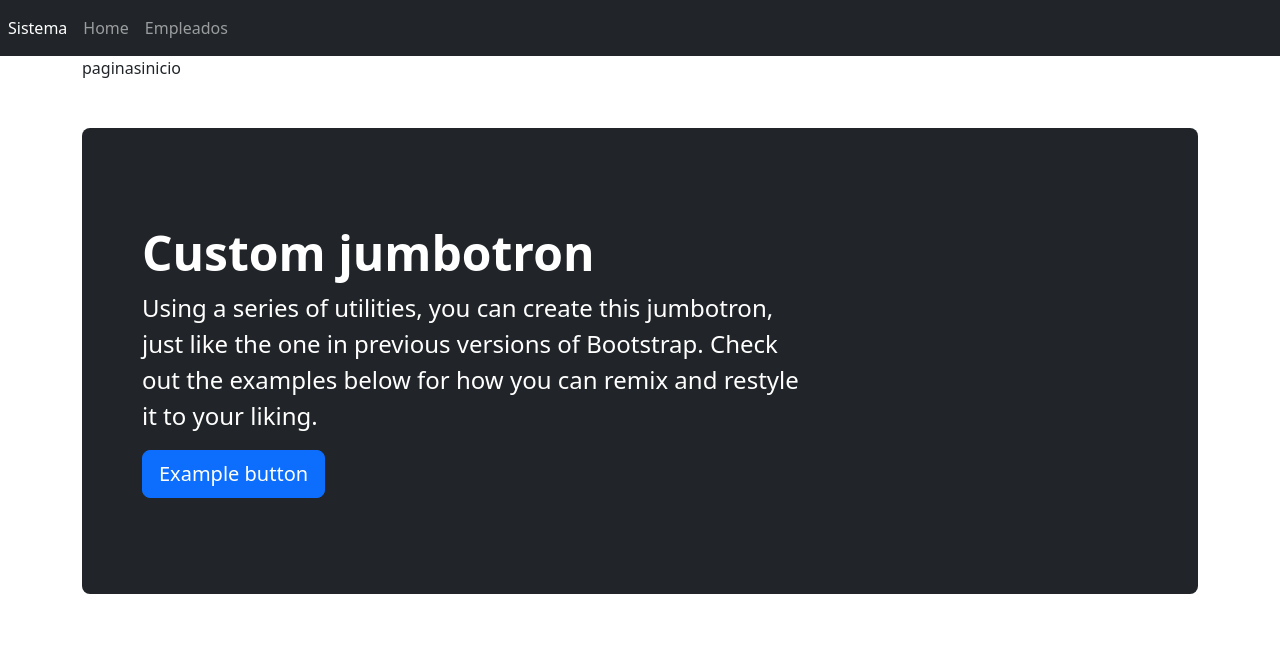
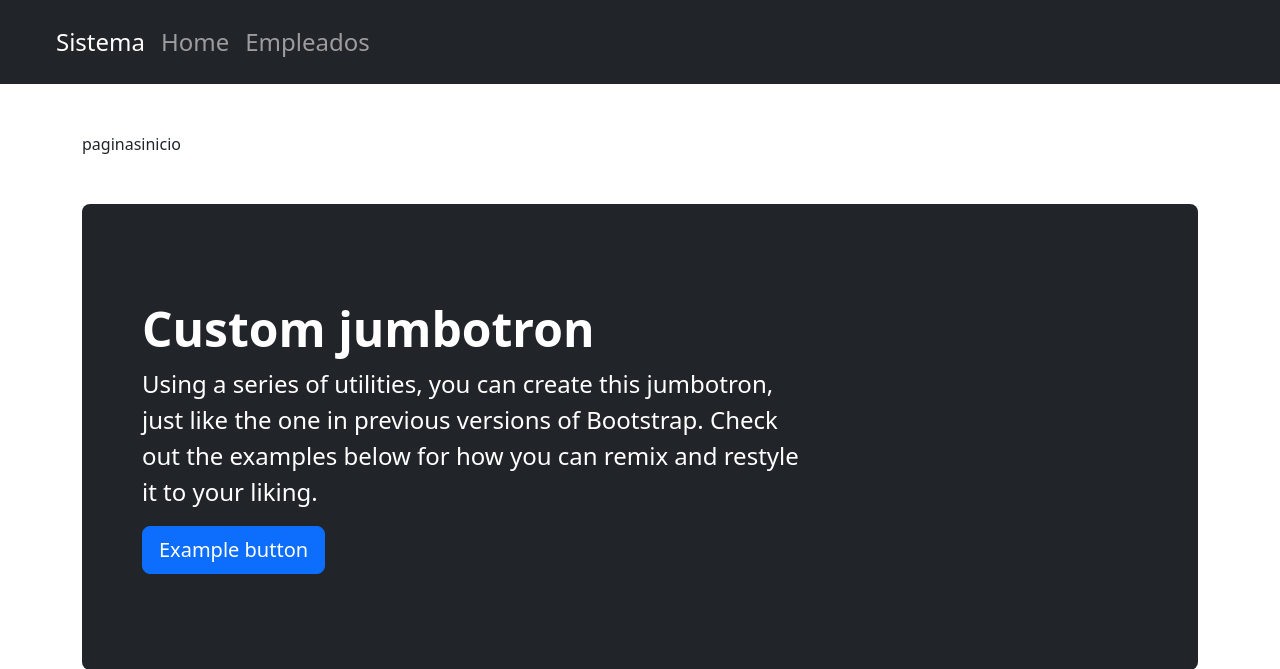
Before and after one commit to JorgeDevmm/personal-app-empleados, a PHP site: page / in a window 1280 px wide. Shown: the top 669 px of the page. Run offline with PHP 8.4, Linux system fonts and the light colour scheme.

Commit message:
Revisando de envio de datos

```diff
--- a/controladores/controlador_empleados.php
+++ b/controladores/controlador_empleados.php
@@ -12,6 +12,9 @@ class ControladorEmpleados{
 
   public function crear(){
 
+      if($_POST){
+            print_r($_POST);
+      }
         require_once './vistas/empleados/crear.php';
 
   }
--- a/vistas/template.php
+++ b/vistas/template.php
@@ -16,7 +16,7 @@
 <body>
   <header>
     <!-- place navbar here -->
-    <nav class="navbar navbar-expand navbar-dark bg-light bg-dark">
+    <nav class="navbar mb-5 py-3 ps-md-5 navbar-expand navbar-dark bg-light bg-dark fs-4">
         <div class="nav navbar-nav">
             <a class="nav-item nav-link active" href="#" aria-current="page">Sistema <span class="visually-hidden">(current)</span></a>
             <a class="nav-item nav-link" href="#">Home</a>
```
